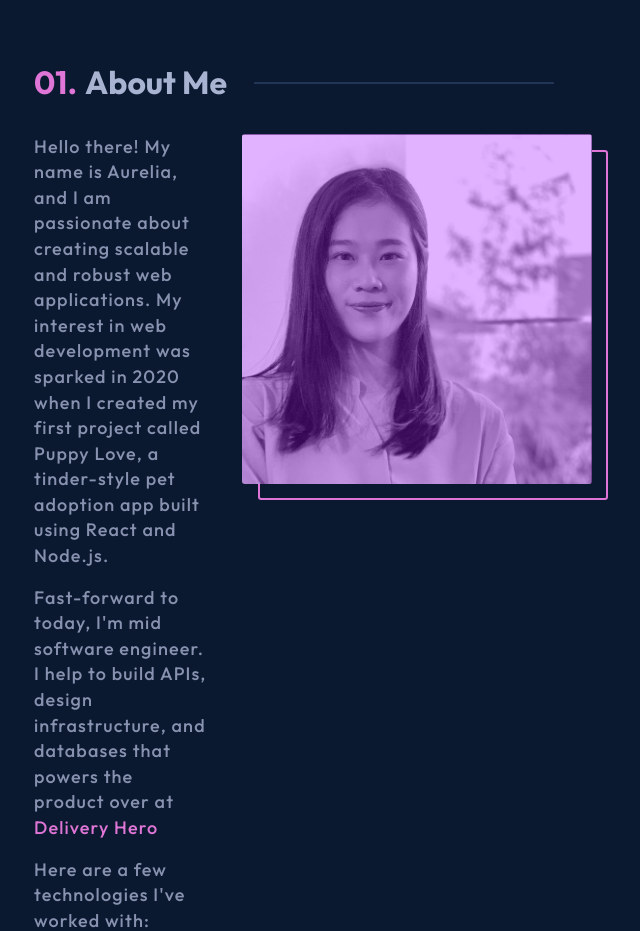
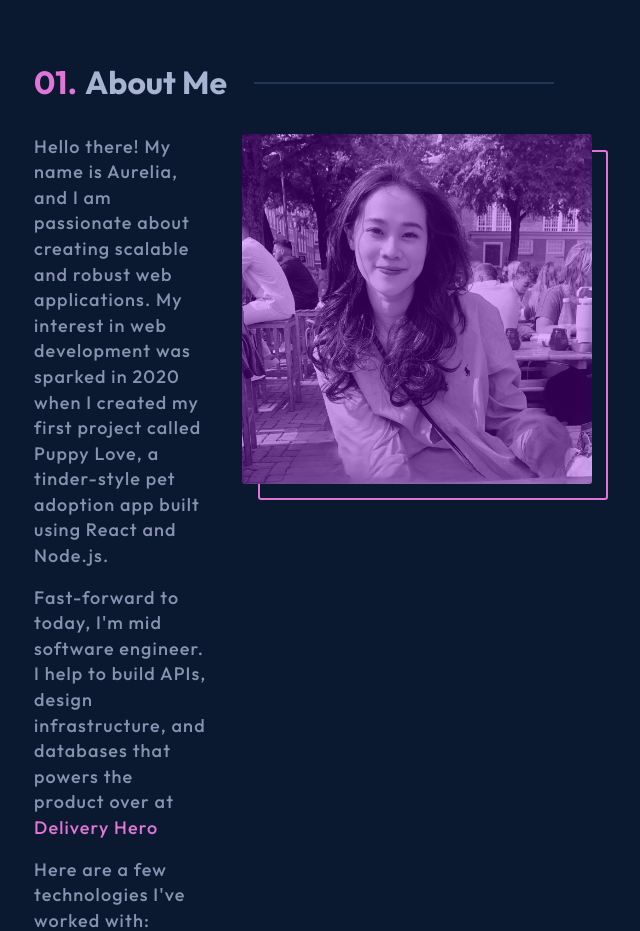
Before and after one commit to loribean/personal-portfolio, a Next.js app: page / in a window 1280 px wide. Shown: the part 1100-2031 px from the top of the page, without its empty margins (446-1086 px from the left). Built offline with nearby package versions, Linux system fonts and the light colour scheme.

Commit message:
update pic

```diff
--- a/src/app/sections/About.tsx
+++ b/src/app/sections/About.tsx
@@ -64,7 +64,7 @@ function About() {
           <div className="overlay"></div>
           <div className="overlay-border"></div>
           <div className="about-grid-photo-container">
-            <Image src="/lori2.png" alt="profile" fill />
+            <Image src="/lori6.jpg" alt="profile" fill />
           </div>
         </div>
       </div>
```
Also changed, not shown: public/lori6.jpg (added).
